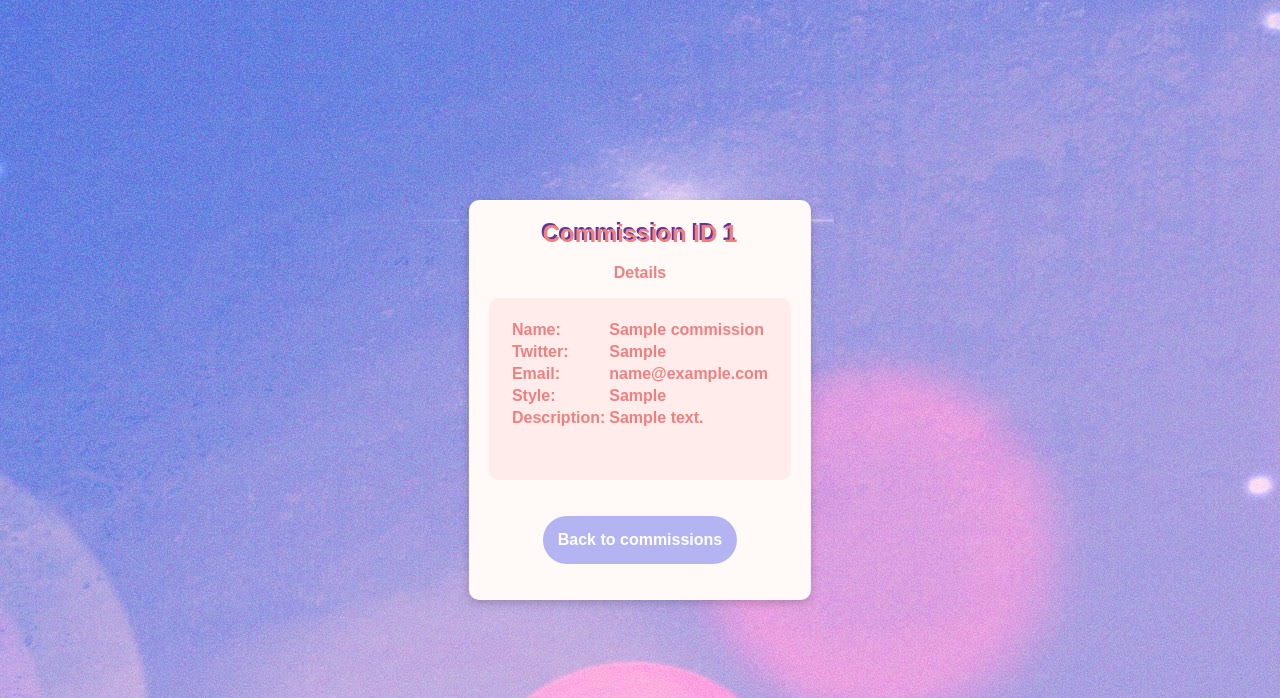
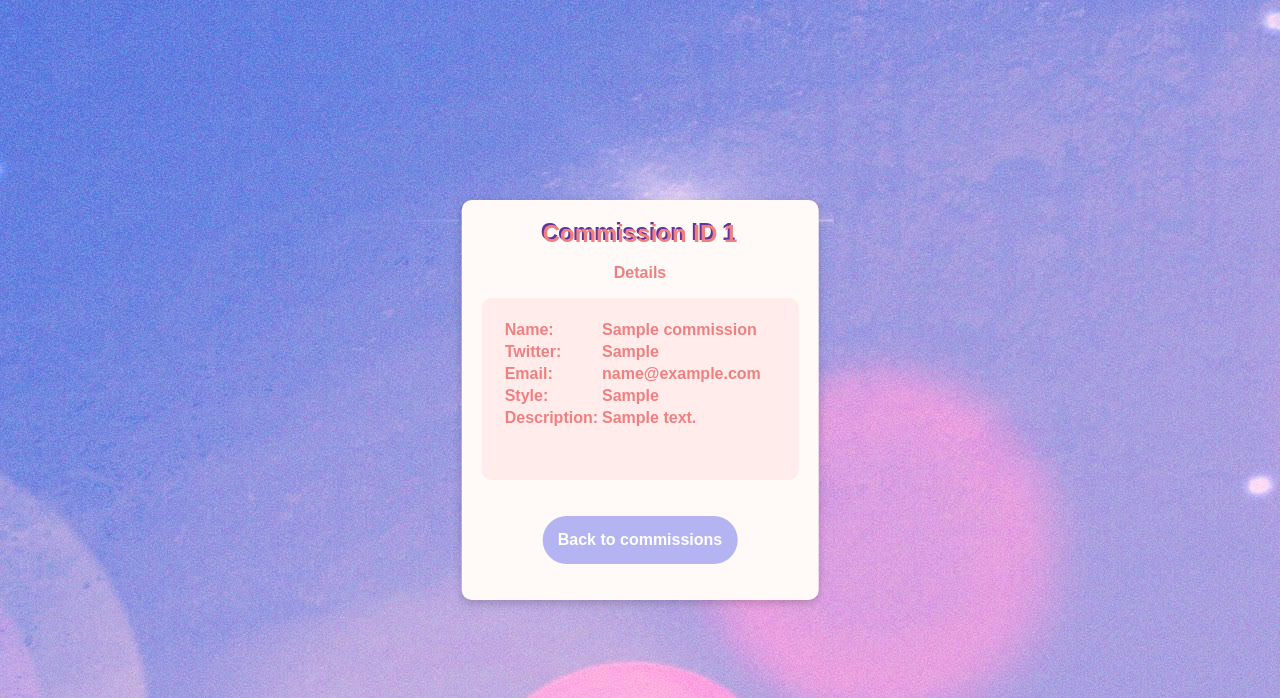
Before and after one commit to ajanicechen/cleproject, a PHP site: page /details.php?id=1 in a window 1280 px wide. Shown: the top 698 px of the page. Run offline with PHP 8.4, Linux system fonts and the light colour scheme; the visitor is signed in with stand-in values (Sample User, id 1); tables that the repository leaves empty or names only in its code hold one stand-in row (values such as "Sample post").

Commit message:
small css changes

```diff
--- a/CLE/admin/delete.php
+++ b/CLE/admin/delete.php
@@ -85,9 +85,9 @@ if (isset($_POST['submit'])) {
                     <td>Style:</td>
                     <td><?= $commissions['style']?></td>
                 </tr>
-                <tr  class="description">
+                <tr  class="trDescription">
                     <td>Description:</td>
-                    <td><?= $commissions['description']?></td>
+                    <td class="description"><?= $commissions['description']?></td>
                 </tr>
             </table>
 
--- a/CLE/admin/details.php
+++ b/CLE/admin/details.php
@@ -69,9 +69,9 @@ mysqli_close($db);
                 <td>Style:</td>
                 <td><?= $commissions['style']?></td>
             </tr>
-            <tr class="description">
+            <tr class="trDescription">
                 <td>Description:</td>
-                <td><?= $commissions['description']?></td>
+                <td class="description"><?= $commissions['description']?></td>
             </tr>
         </table>
         <br>
--- a/CLE/css/style.css
+++ b/CLE/css/style.css
@@ -120,6 +120,9 @@ textarea {
 .description{
     padding-right: 80px;
     white-space: pre-wrap;
+}
+
+.trDescription{
     height: 50px;
     vertical-align: top;
 }
```
